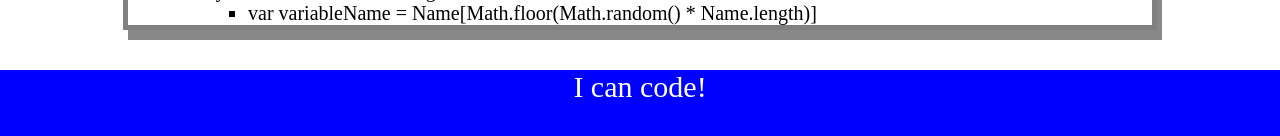
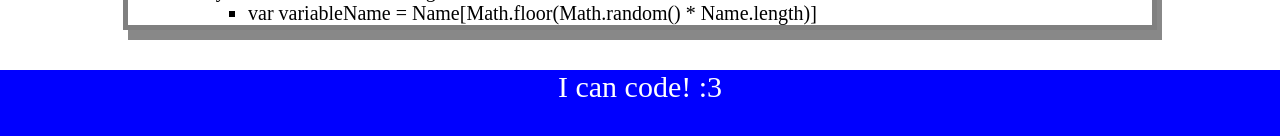
Before and after one commit to PurplePeopleEated/prework-study-guide, a plain HTML site: page index.html in a window 1280 px wide. Shown: the part 2537-2673 px from the top of the page. Drawn offline with Linux system fonts and the light colour scheme.

Commit message:
added :3 face to index.html

```diff
--- a/index.html
+++ b/index.html
@@ -189,7 +189,7 @@
     </main>
 
     <footer>
-      <p>I can code!</p>
+      <p>I can code! :3</p>
     </footer>
   </body>
 </html>
```
